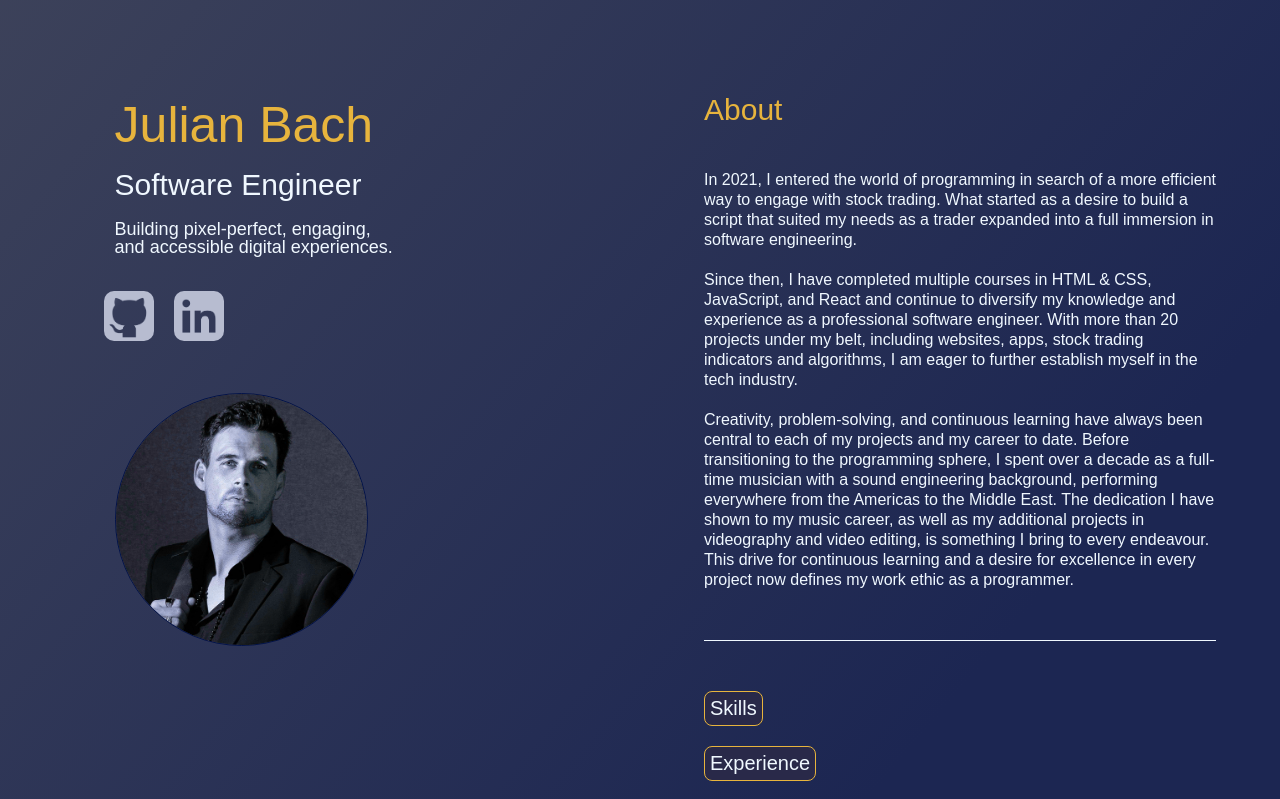
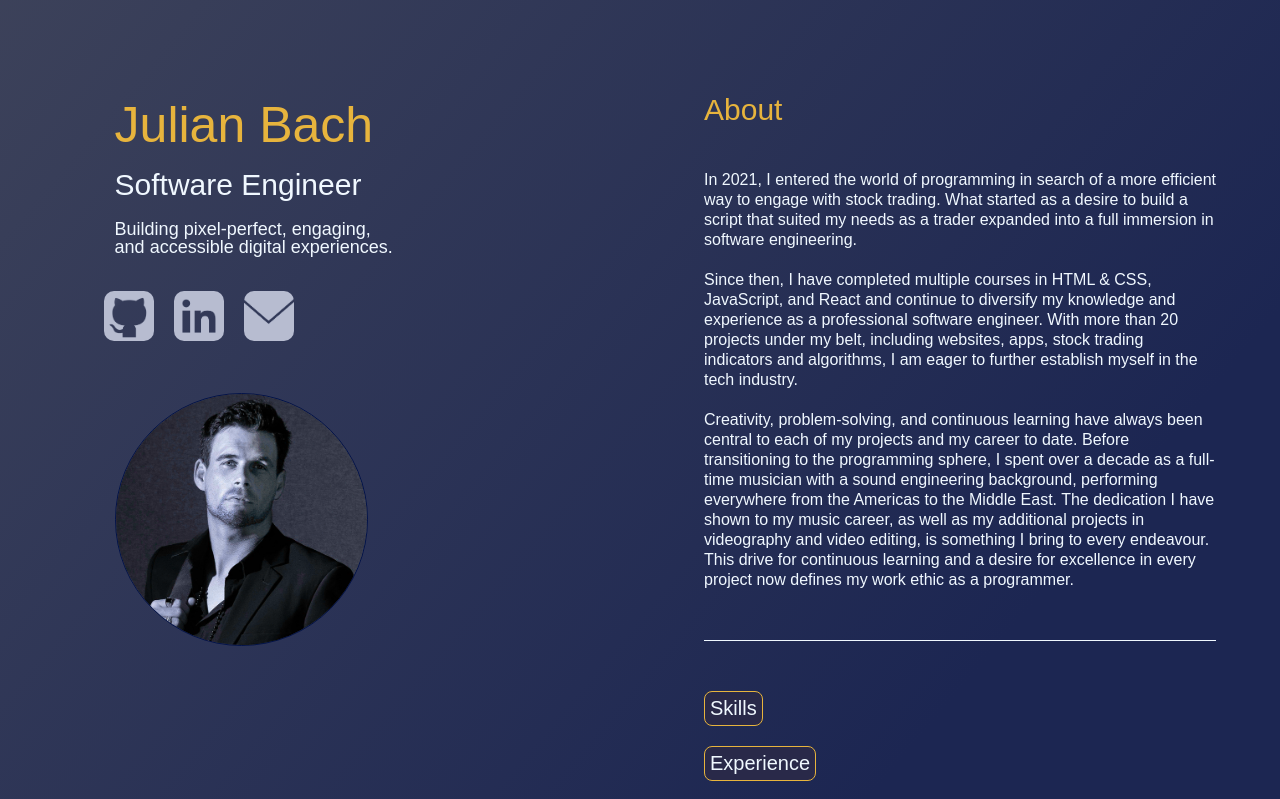
Before and after one commit to julianbachdev/portfolio, a React (Vite) app: page / in a window 1280 px wide. Shown: the top 799 px of the page. Built offline with nearby package versions, Linux system fonts and the light colour scheme.

Commit message:
Image fix

```diff
--- a/src/components/SocialLinks.jsx
+++ b/src/components/SocialLinks.jsx
@@ -15,7 +15,7 @@ function SocialLinks() {
         <img className="icon" src={linkedInImage} />
       </a>
       <a href="mailto:julianrbach@gmail.com" target="_blank">
-        <omg className="icon" src={emailImage} />
+        <img className="icon" src={emailImage} />
       </a>
     </div>
   );
```
